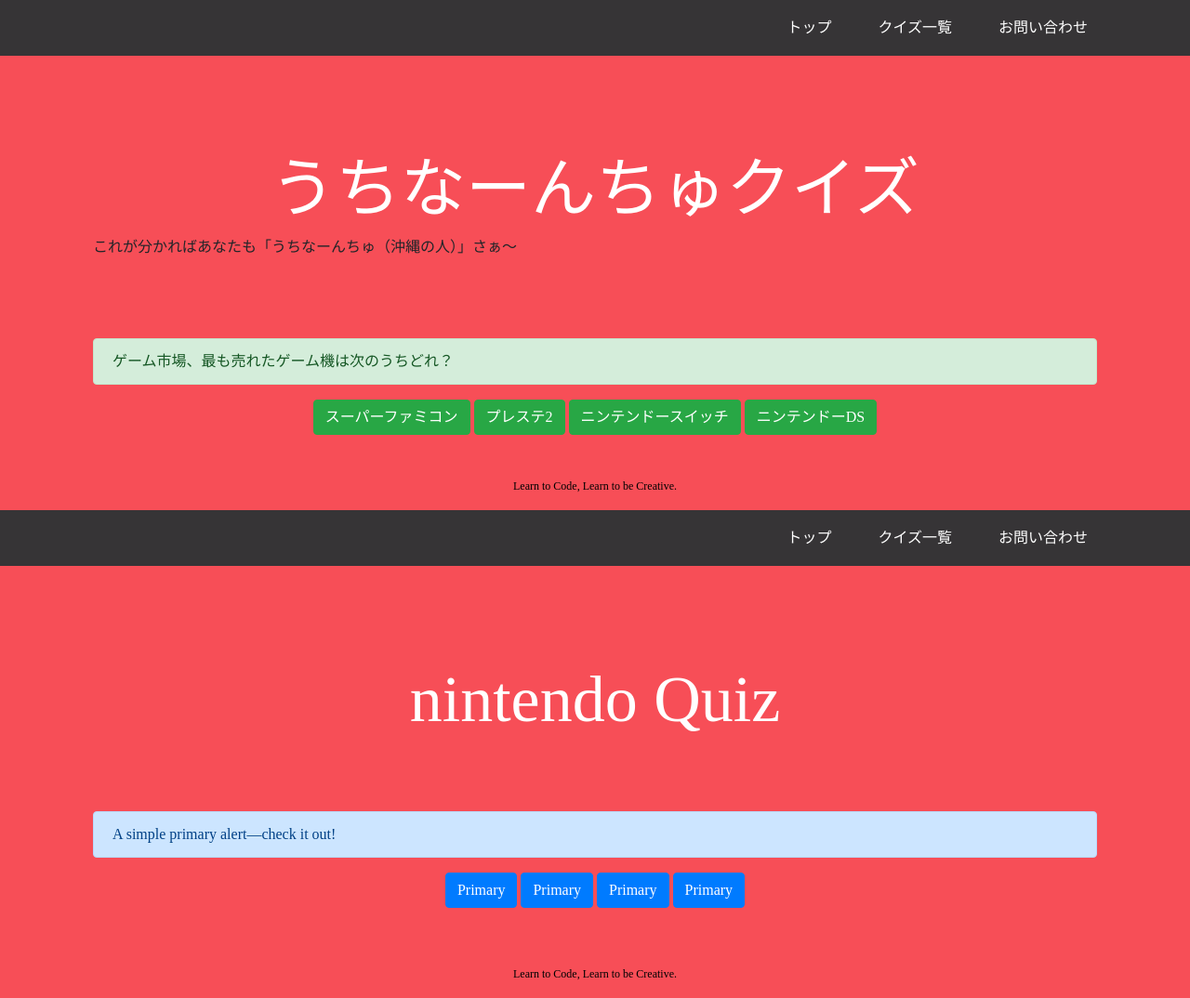
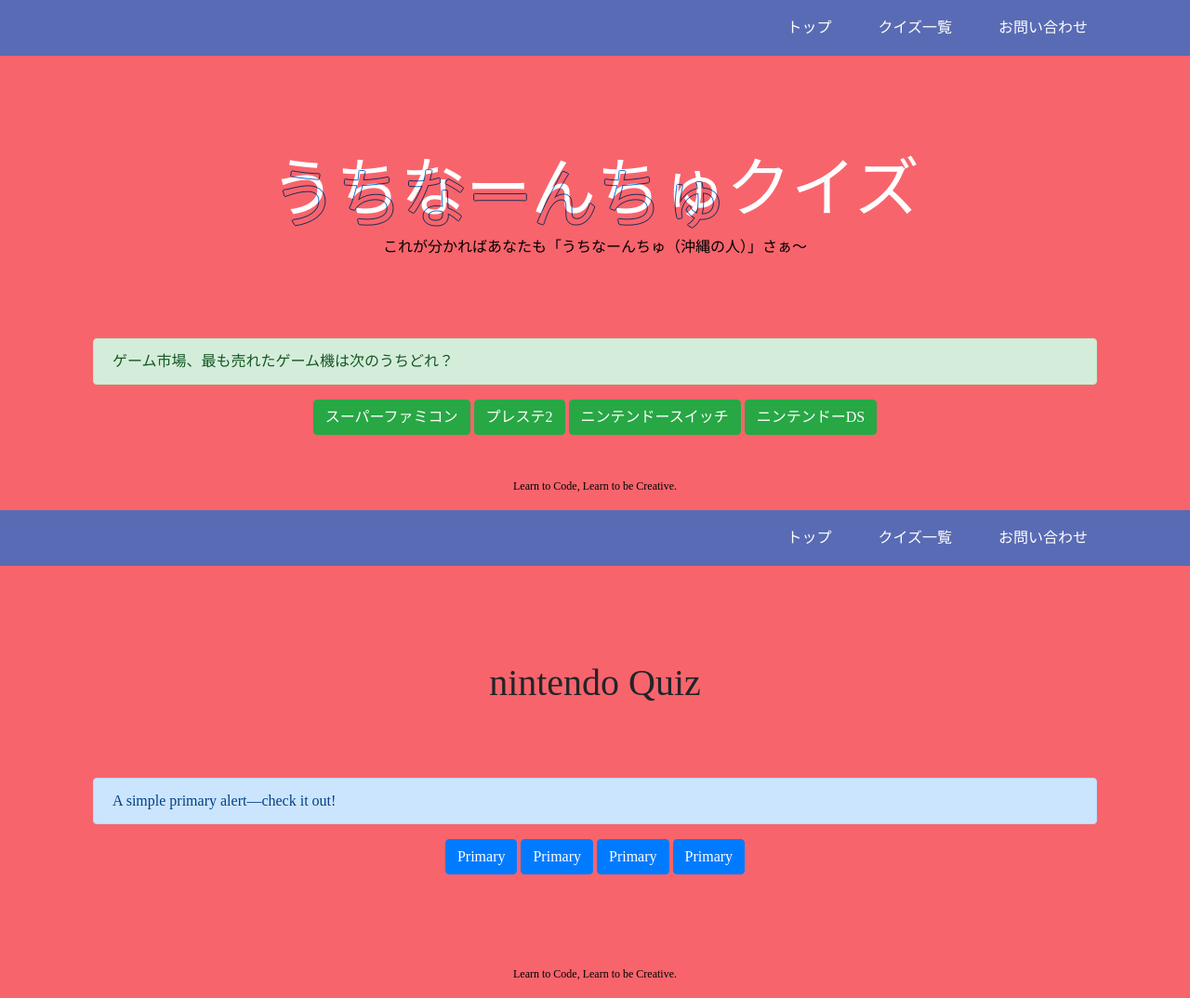
Before and after one commit to nkmrmri428/quizapp.githab.io, a PHP site: page / in a window 1280 px wide. Shown: the whole page at 93% size. Run offline with PHP 8.4, Linux system fonts and the light colour scheme.

Commit message:
Update stylesheet2.css

```diff
--- a/stylesheet2.css
+++ b/stylesheet2.css
@@ -1,10 +1,10 @@
-* {
+ * {
   box-sizing: border-box;
 }
 
 body {
   margin: 0;
-  font-family: "Hiragino Kaku Gothic ProN";
+  font-family:"Yu Gothic UI","Hiragino Kaku Gothic ProN";
 }
 
 a {
@@ -12,13 +12,13 @@ a {
 }
 
 body {
-  background-color: rgba(245,34,45,0.8);
+  background-color: rgba(245,34,45,0.7);
 }
 
 header {
   height:60px;
   width:100%;
-  background-color: rgba(34,49,52,0.9);
+  background-color: #1d6dcfb9;
 }
 
 .headerList {
@@ -50,9 +50,24 @@ header {
 }
 
 .main_title h1 {
-  color: #fff;
+  text-align: center;
+}
+
+.main_title h1 span {
+  color: white;
   font-size: 70px;
-  text-align: center;
+  position:relative;
+
+}
+
+.main_title h1 span::after{
+  content:attr(data-text);
+  text-shadow:1px 0 0 #1d6dcf,0 1px 0 #1d6dcf,-1px 0 0 #1d6dcf,0 -1px 0 #1d6dcf;
+  color:#fff;
+  position:absolute;
+  left:2px;
+  top:9px;
+  mix-blend-mode:multiply;
 }
 
 footer {
@@ -63,8 +78,11 @@ footer {
 
 }
 
-footer p {
+p {
   color: black/*#b3aeb5*/;
-  font-size: 12px;
   text-align: center;
 }
+
+footer p {
+  font-size: 12px;
+}
```
